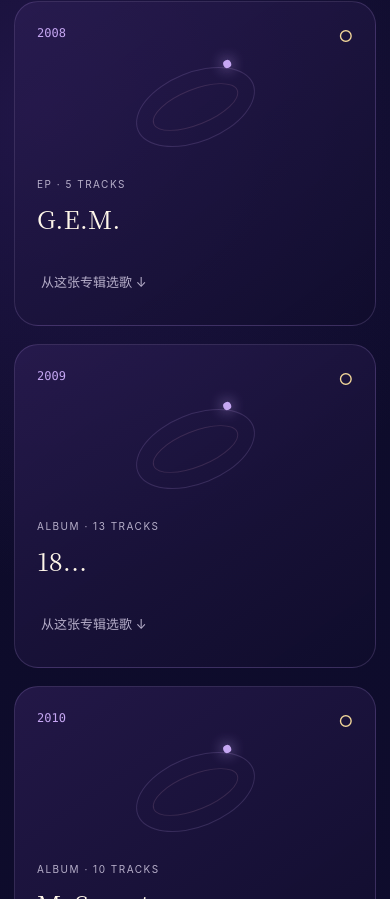
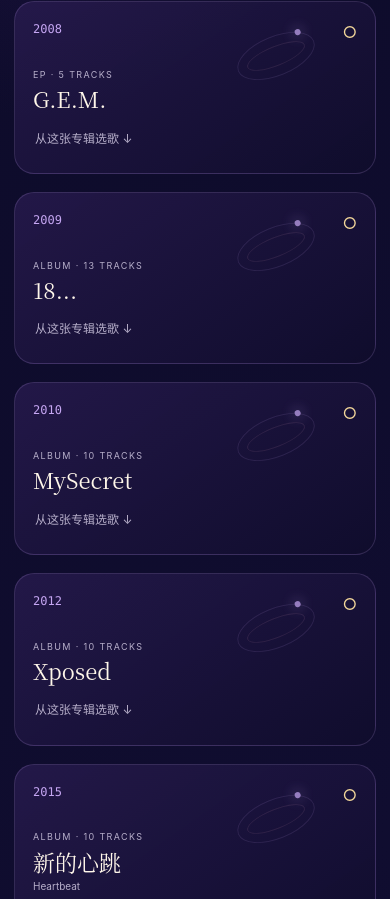
Before and after one commit to RobertLianGit/gempick, a Next.js app: page /select in a window 390 px wide. Shown: the part 1225-2124 px from the top of the page. Built offline with nearby package versions, Linux system fonts and the light colour scheme.

Commit message:
Rebalance mobile album cards

```diff
--- a/app/globals.css
+++ b/app/globals.css
@@ -525,7 +525,20 @@
   .track-tile { border-radius: 14px; padding: 12px 8px 9px; }
   .track-tile strong { font-size: 13px; }
   .selection-tools { align-items: flex-start; gap: 12px; flex-direction: column; }
-  .album-card { padding: 22px; }
+  .album-card { padding: 18px; border-radius: 20px; }
+  .album-card-top { min-height: 24px; }
+  .album-orbit { position: absolute; width: 82px; height: 40px; top: 34px; right: 58px; margin: 0; opacity: .72; }
+  .album-orbit::before { inset: 9px; }
+  .album-orbit span { width: 6px; height: 6px; right: 8px; }
+  .album-type { margin-top: 22px; margin-bottom: 4px; font-size: 9px; }
+  .album-card h2 { min-height: 0; font-size: 22px; line-height: 1.2; }
+  .album-en { margin-top: 3px; font-size: 10px; }
+  .album-actions { margin-top: 9px; }
+  .album-actions .icon-button { padding: 7px 2px; font-size: 12px; }
+  .album-track-list { margin: 8px -2px 0; padding: 10px 2px 0; font-size: 14px; }
+  .album-track-list li { gap: 12px; padding: 10px 0; }
+  .album-track-list li > span { min-width: 0; flex: 1; font: 500 16px/1.35 var(--serif); }
+  .album-track-list .track-inline-button { max-width: 46%; padding: 5px 0; font-size: 11px; line-height: 1.35; text-align: right; }
   .sticky-summary { bottom: 10px; padding: 12px 12px 12px 16px; border-radius: 20px; }
   .sticky-summary .button { padding-inline: 16px; }
   .draw-panel { padding: 24px 14px; min-height: 360px; }
```
Also changed, not shown: 1 other file (tests, documents, lock files or other folders).
